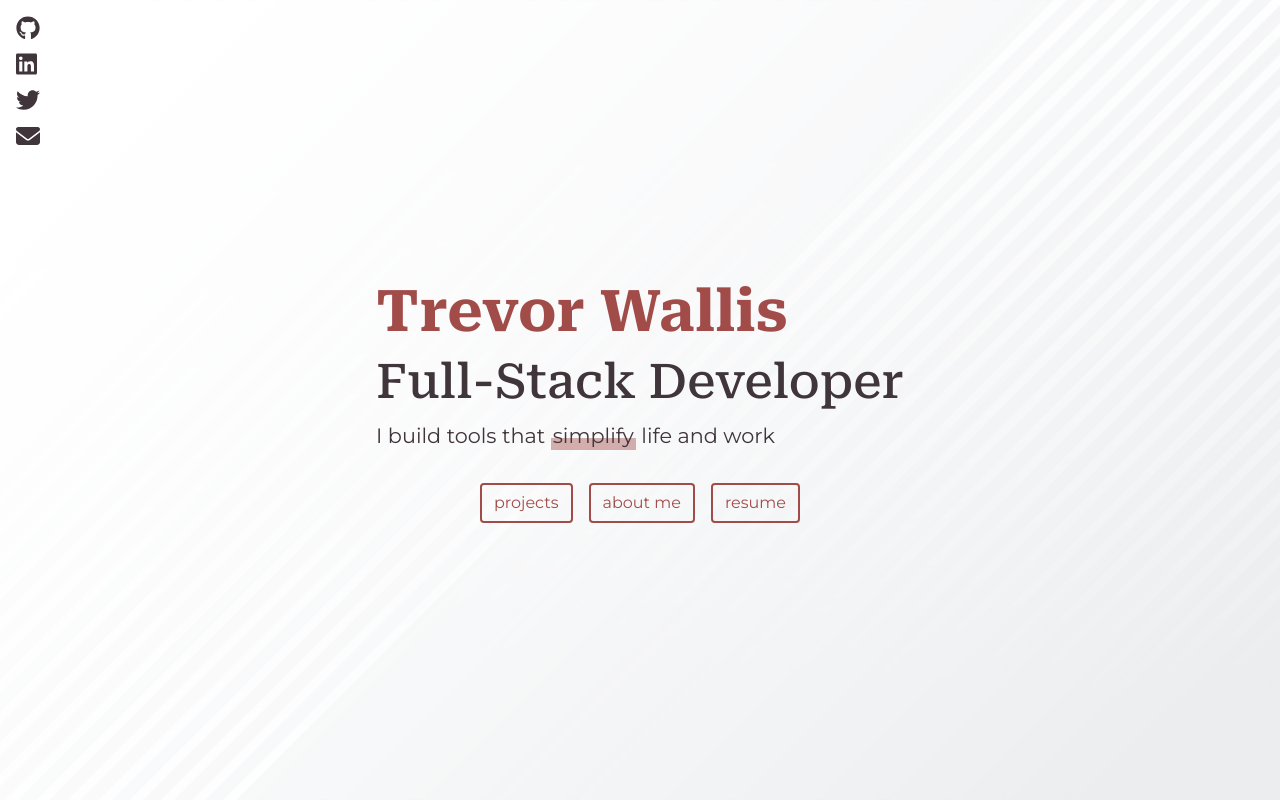
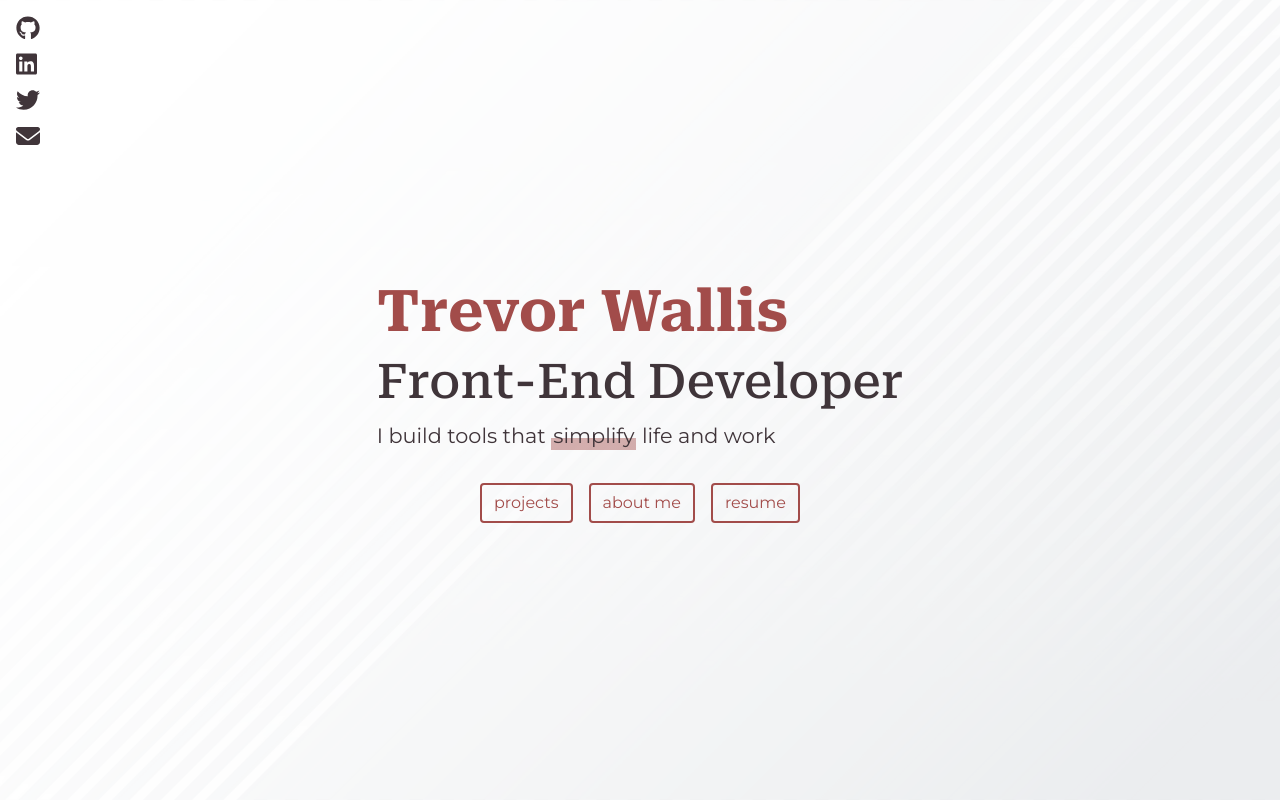
Before and after one commit to trevorwallis13/simple-react-portfolio-template, a React (Create React App) app: page / in a window 1280 px wide. Shown: the top 800 px of the page. Built offline with nearby package versions, Linux system fonts and the light colour scheme.

Commit message:
updated job title

```diff
--- a/src/components/hero/HeroSection.js
+++ b/src/components/hero/HeroSection.js
@@ -10,7 +10,7 @@
         <div className="hero-content">
           <div className="hero-text">
             <h1>Trevor Wallis</h1>
-            <h2>Full-Stack Developer</h2>
+            <h2>Front-End Developer</h2>
             <p>I build tools that <span className="highlight">simplify</span> life and work</p>
           </div>
           <ContactLinks />
```
